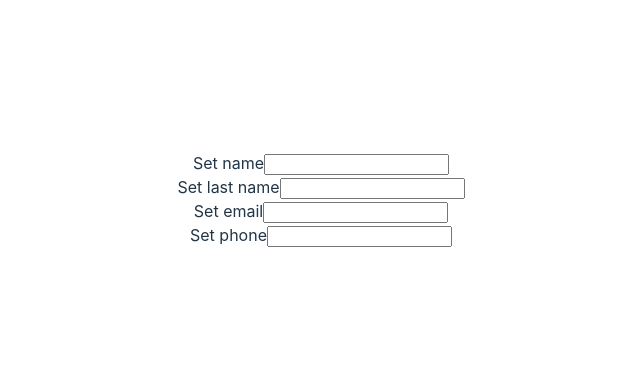
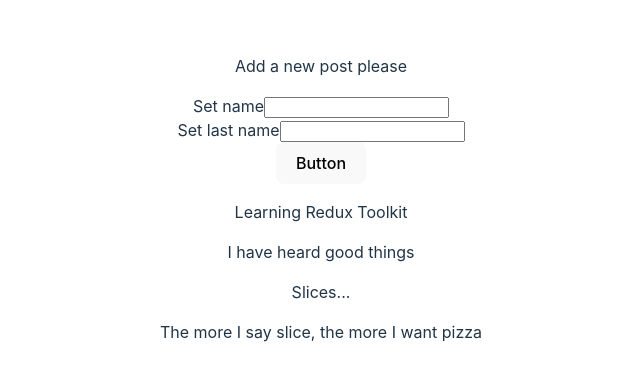
Before and after one commit to RuslSatt/react-2.0, a React (Vite) app: page / in a window 1280 px wide. Shown: the part 201-582 px from the top of the page, without its empty margins (319-959 px from the left). Built offline with nearby package versions, Linux system fonts and the light colour scheme.

Commit message:
feat: add post form

```diff
--- a/src/App.jsx
+++ b/src/App.jsx
@@ -1,16 +1,12 @@
 import './App.css';
-import { useSelector, useDispatch } from 'react-redux';
-import Registration from './pages/Registration';
+import PostsList from './pages/PostsList';
+import AddPostForm from './pages/AddPostForm';
 
 function App() {
-    const count = useSelector(state => state.countSlice.value);
-    const dispatch = useDispatch();
-
-    console.log(count);
-
     return (
         <div className="App">
-            <Registration></Registration>
+            <AddPostForm></AddPostForm>
+            <PostsList></PostsList>
         </div>
     );
 }
--- /dev/null
+++ b/src/components/Button.jsx
@@ -0,0 +1,11 @@
+import React from 'react';
+
+const Button = ({ handleSavePost }) => {
+    return (
+        <>
+            <button onClick={handleSavePost}>Button</button>
+        </>
+    );
+};
+
+export default Button;
--- a/src/components/Input.jsx
+++ b/src/components/Input.jsx
@@ -1,12 +1,12 @@
 import React, { useState } from 'react';
 
-const Input = ({ name }) => {
-    const [value, setValue] = useState('');
+const Input = ({ name, value, setValue }) => {
+    const changeValue = e => setValue(e.target.value);
 
     return (
         <div>
             <label htmlFor="input">{name}</label>
-            <input className="input" value={value} onChange={e => setValue(e.target.value)} />
+            <input className="input" value={value} onChange={changeValue} />
         </div>
     );
 };
--- /dev/null
+++ b/src/components/Post.jsx
@@ -0,0 +1,12 @@
+import React from 'react';
+
+const Post = ({ title, content }) => {
+    return (
+        <div>
+            <p>{title}</p>
+            <p>{content}</p>
+        </div>
+    );
+};
+
+export default Post;
--- /dev/null
+++ b/src/pages/AddPostForm.jsx
@@ -0,0 +1,42 @@
+import React from 'react';
+import Input from '../components/Input';
+import Button from '../components/Button';
+import { useState } from 'react';
+import { addPost } from '../store/reducers/postsReducer';
+import { useDispatch } from 'react-redux';
+import { nanoid } from '@reduxjs/toolkit';
+
+const AddPostForm = () => {
+    const [title, setTitle] = useState('');
+    const [content, setContent] = useState('');
+    const dispatch = useDispatch();
+
+    const handleSavePost = () => {
+        if (title && content) {
+            const model = {
+                id: nanoid(),
+                title,
+                content,
+            };
+
+            console.log(model);
+            dispatch(addPost(model));
+
+            setTitle('');
+            setContent('');
+        }
+    };
+
+    return (
+        <div>
+            <div>
+                <p>Add a new post please</p>
+            </div>
+            <Input value={title} setValue={setTitle} name={'Set name'}></Input>
+            <Input value={content} setValue={setContent} name={'Set last name'}></Input>
+            <Button handleSavePost={handleSavePost}></Button>
+        </div>
+    );
+};
+
+export default AddPostForm;
--- /dev/null
+++ b/src/pages/PostsList.jsx
@@ -0,0 +1,16 @@
+import { useSelector } from 'react-redux';
+import React from 'react';
+import Post from '../components/Post';
+import { allPosts } from '../store/reducers/postsReducer';
+
+const PostsList = () => {
+    const posts = useSelector(allPosts);
+
+    const postsList = posts.map(post => (
+        <Post key={post.id.toString()} title={post.title} content={post.content}></Post>
+    ));
+
+    return <div>{postsList}</div>;
+};
+
+export default PostsList;
--- a/src/pages/Registration.jsx
+++ /dev/null
@@ -1,15 +0,0 @@
-import React from 'react';
-import Input from '../components/Input';
-
-const Registration = () => {
-    return (
-        <div>
-            <Input name={'Set name'}></Input>
-            <Input name={'Set last name'}></Input>
-            <Input name={'Set email'}></Input>
-            <Input name={'Set phone'}></Input>
-        </div>
-    );
-};
-
-export default Registration;
--- a/src/store/reducers/countSplice.js
+++ /dev/null
@@ -1,19 +0,0 @@
-import { createSlice } from '@reduxjs/toolkit';
-
-const initialState = {
-    value: 0,
-};
-
-export const countSlice = createSlice({
-    name: 'count',
-    initialState,
-    reducers: {
-        increment: state => {
-            state.value += 1;
-        },
-    },
-});
-
-export const { increment } = countSlice.actions;
-
-export default countSlice.reducer;
--- /dev/null
+++ b/src/store/reducers/postsReducer.js
@@ -0,0 +1,23 @@
+import { createSlice } from '@reduxjs/toolkit';
+
+const initialState = [
+    { id: '1', title: 'Learning Redux Toolkit', content: 'I have heard good things' },
+    { id: '2', title: 'Slices...', content: 'The more I say slice, the more I want pizza' },
+];
+
+export const postsSlice = createSlice({
+    name: 'posts',
+    initialState,
+    reducers: {
+        addPost(state, action) {
+            state.push(action.payload);
+        },
+        deletePost() {},
+    },
+});
+
+export const allPosts = state => state.postsReducer;
+
+export const { addPost, deletePost } = postsSlice.actions;
+
+export default postsSlice.reducer;
--- a/src/store/store.js
+++ b/src/store/store.js
@@ -1,8 +1,8 @@
 import { configureStore } from '@reduxjs/toolkit';
-import countSlice from './reducers/countSplice';
+import postsReducer from './reducers/postsReducer';
 
 export const store = configureStore({
     reducer: {
-        countSlice,
+        postsReducer,
     },
 });
```
